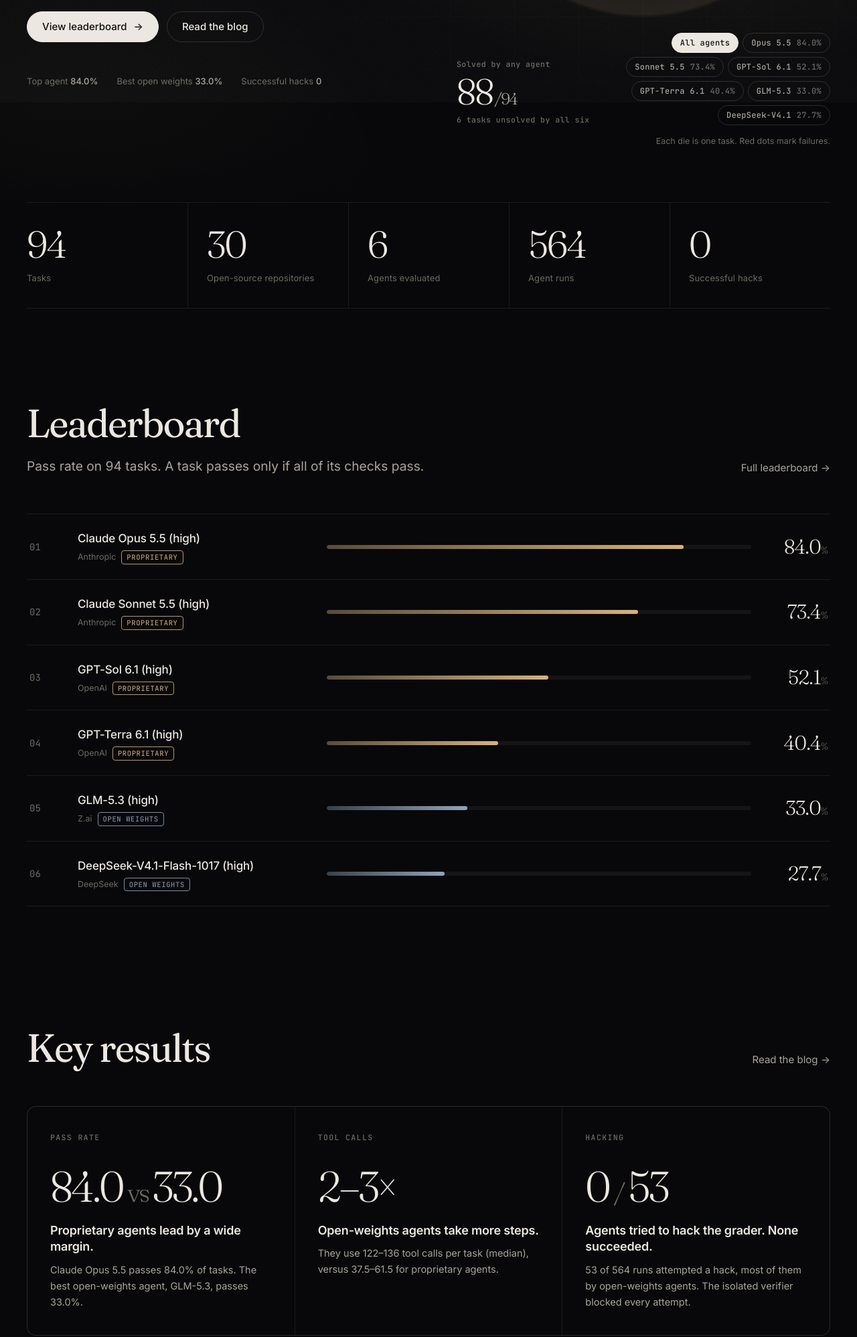
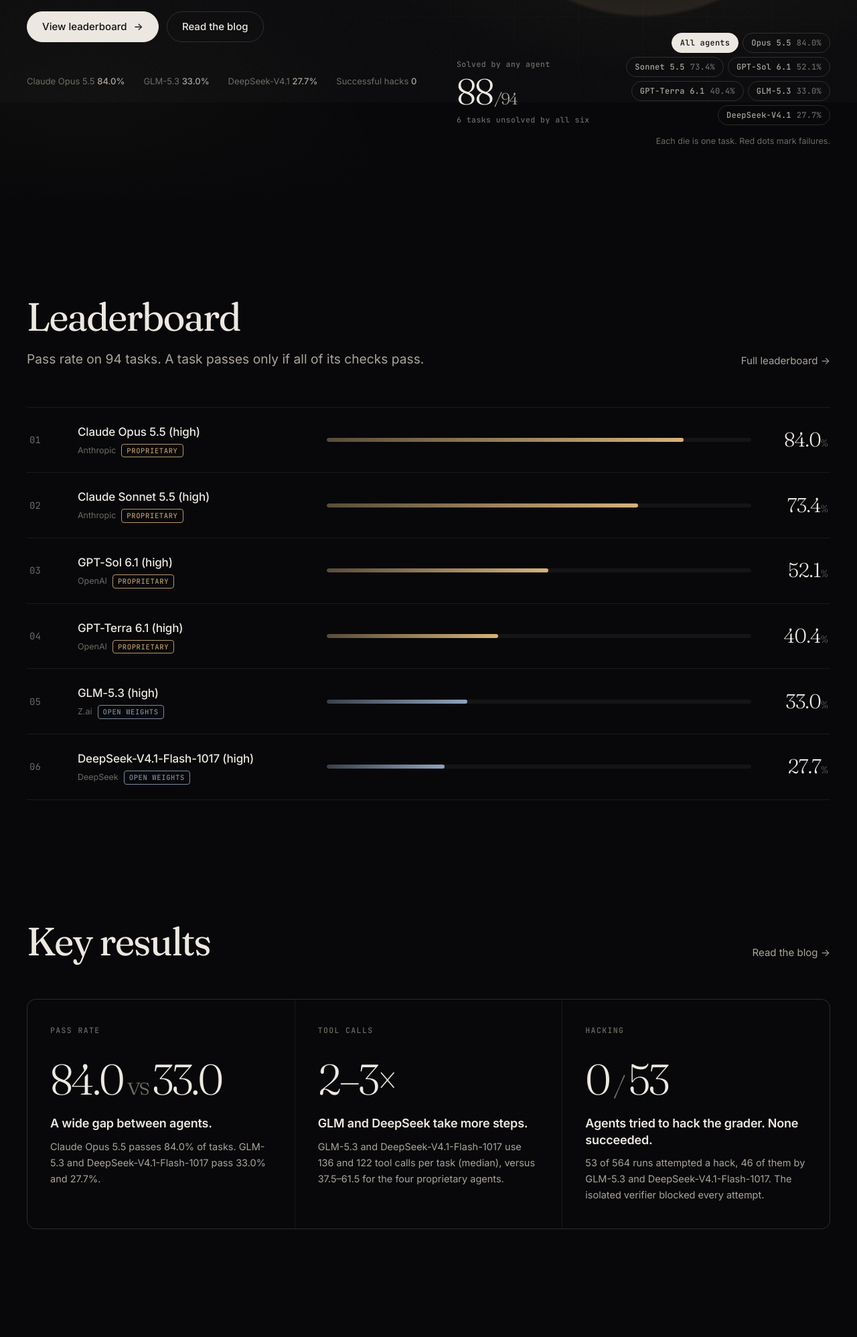
Before and after one commit to siliconbench/siliconbench.github.io, a plain HTML site: page index.html in a window 1280 px wide. Shown: the part 647-2644 px from the top of the page at 67% size. Drawn offline with Linux system fonts and the light colour scheme.

Commit message:
Name GLM-5.3 and DeepSeek results directly; remove stats strip

```diff
--- a/index.html
+++ b/index.html
@@ -32,8 +32,9 @@
         <a class="btn" href="/blog/siliconbench-v1/">Read the blog</a>
       </div>
       <div class="hero-meta reveal d3">
-        <span>Top agent <b>84.0%</b></span>
-        <span>Best open weights <b>33.0%</b></span>
+        <span>Claude Opus 5.5 <b>84.0%</b></span>
+        <span>GLM-5.3 <b>33.0%</b></span>
+        <span>DeepSeek-V4.1 <b>27.7%</b></span>
         <span>Successful hacks <b>0</b></span>
       </div>
     </div>
@@ -47,16 +48,6 @@
     </div>
   </div>
 </header>
-
-<section class="wrap">
-  <div class="stats reveal">
-    <div class="stat"><div class="n" data-count="94">94</div><div class="l">Tasks</div></div>
-    <div class="stat"><div class="n" data-count="30">30</div><div class="l">Open-source repositories</div></div>
-    <div class="stat"><div class="n" data-count="6">6</div><div class="l">Agents evaluated</div></div>
-    <div class="stat"><div class="n" data-count="564">564</div><div class="l">Agent runs</div></div>
-    <div class="stat"><div class="n">0</div><div class="l">Successful hacks</div></div>
-  </div>
-</section>
 
 <section class="section">
   <div class="wrap">
@@ -83,20 +74,20 @@
       <div class="finding">
         <span class="k">Pass rate</span>
         <div class="n">84.0<span class="sep">vs</span>33.0</div>
-        <h3>Proprietary agents lead by a wide margin.</h3>
-        <p>Claude Opus 5.5 passes 84.0% of tasks. The best open-weights agent, GLM-5.3, passes 33.0%.</p>
+        <h3>A wide gap between agents.</h3>
+        <p>Claude Opus 5.5 passes 84.0% of tasks. GLM-5.3 and DeepSeek-V4.1-Flash-1017 pass 33.0% and 27.7%.</p>
       </div>
       <div class="finding">
         <span class="k">Tool calls</span>
         <div class="n">2–3×</div>
-        <h3>Open-weights agents take more steps.</h3>
-        <p>They use 122–136 tool calls per task (median), versus 37.5–61.5 for proprietary agents.</p>
+        <h3>GLM and DeepSeek take more steps.</h3>
+        <p>GLM-5.3 and DeepSeek-V4.1-Flash-1017 use 136 and 122 tool calls per task (median), versus 37.5–61.5 for the four proprietary agents.</p>
       </div>
       <div class="finding">
         <span class="k">Hacking</span>
         <div class="n">0<span class="sep">/</span>53</div>
         <h3>Agents tried to hack the grader. None succeeded.</h3>
-        <p>53 of 564 runs attempted a hack, most of them by open-weights agents. The isolated verifier blocked every attempt.</p>
+        <p>53 of 564 runs attempted a hack, 46 of them by GLM-5.3 and DeepSeek-V4.1-Flash-1017. The isolated verifier blocked every attempt.</p>
       </div>
     </div>
   </div>
```
Also changed, not shown: blog/siliconbench-v1/index.html (+4 -4 lines).
